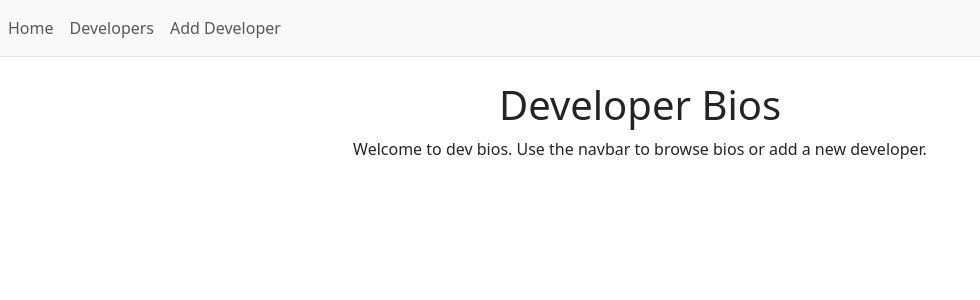
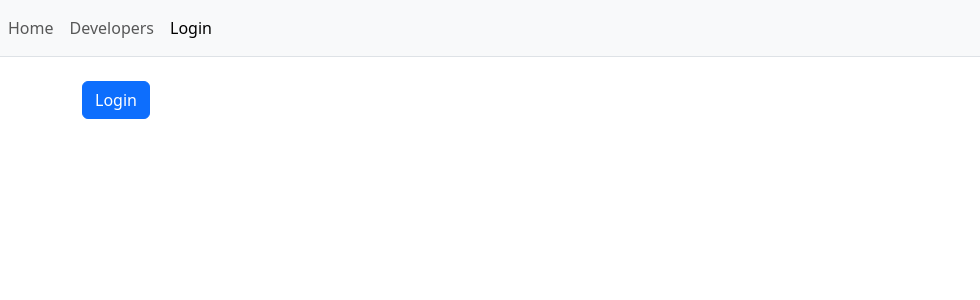
Before and after one commit to aditk3/react-learnfest, a React (Vite) app: page /login in a window 1280 px wide. Shown: the top 300 px of the page, without its empty margins (0-980 px from the left). Built offline with nearby package versions, Linux system fonts and the light colour scheme.

Commit message:
Implement authentication context and routing for login and error handling

```diff
--- a/src/App.jsx
+++ b/src/App.jsx
@@ -3,8 +3,14 @@ import Navbar from "./components/Navbar";
 import AddDeveloper from "./screens/AddDeveloper";
 import DisplayBios from "./screens/DisplayBios";
 import Home from "./screens/Home";
+import { useContext } from "react";
+import AuthContext from "./contexts/auth";
+import ErrorScreen from "./screens/ErrorScreen";
+import Login from "./screens/Login";
 
 function App() {
+  const { isLoggedIn } = useContext(AuthContext);
+
   return (
     <>
       <Navbar />
@@ -13,8 +19,11 @@ function App() {
         <Routes>
           <Route path="/" element={<Home />} />
           <Route path="/developers" element={<DisplayBios />} />
-          <Route path="/add-developer" element={<AddDeveloper />} />
-          <Route path="*" element={<Home />} />
+          <Route path="/login" element={<Login />} />
+          {isLoggedIn && (
+            <Route path="/add-developer" element={<AddDeveloper />} />
+          )}
+          <Route path="*" element={<ErrorScreen />} />
         </Routes>
       </div>
     </>
--- a/src/components/Navbar.jsx
+++ b/src/components/Navbar.jsx
@@ -1,6 +1,10 @@
+import { useContext } from "react";
 import { NavLink } from "react-router-dom";
+import AuthContext from "../contexts/auth";
 
 export default function Navbar() {
+  const { isLoggedIn, setIsLoggedIn } = useContext(AuthContext);
+
   return (
     <nav className="navbar navbar-expand-lg navbar-light bg-light border-bottom">
       <div className="navbar-nav">
@@ -10,10 +14,25 @@ export default function Navbar() {
         <NavLink className="nav-link" to="/developers">
           Developers
         </NavLink>
+        {isLoggedIn ? (
+          <>
             <NavLink className="nav-link" to="/add-developer">
               Add Developer
             </NavLink>
+            <NavLink
+              className="nav-link"
+              to="/"
+              onClick={() => setIsLoggedIn(false)}
+            >
+              Logout
+            </NavLink>
+          </>
+        ) : (
+          <NavLink className="nav-link" to="/login">
+            Login
+          </NavLink>
+        )}
       </div>
     </nav>
-    )
+  );
 }
--- /dev/null
+++ b/src/contexts/auth/AuthContextProvider.jsx
@@ -0,0 +1,23 @@
+import { useState } from "react";
+
+import PropTypes from "prop-types";
+import AuthContext from ".";
+
+const AuthContextProvider = ({ children }) => {
+  const [isLoggedIn, setIsLoggedIn] = useState(false);
+
+  const context = {
+    isLoggedIn,
+    setIsLoggedIn,
+  };
+
+  return (
+    <AuthContext.Provider value={context}>{children}</AuthContext.Provider>
+  );
+};
+
+AuthContextProvider.propTypes = {
+  children: PropTypes.object,
+};
+
+export default AuthContextProvider;
--- /dev/null
+++ b/src/contexts/auth/index.js
@@ -0,0 +1,3 @@
+import React from "react";
+const AuthContext = React.createContext({});
+export default AuthContext;
--- a/src/main.jsx
+++ b/src/main.jsx
@@ -1,13 +1,16 @@
 import { StrictMode } from "react";
 import { createRoot } from "react-dom/client";
+import { BrowserRouter } from "react-router-dom";
+import App from "./App.jsx";
+import AuthContextProvider from "./contexts/auth/AuthContextProvider.jsx";
 import "./styles/index.css";
-import App from "./App.jsx";
-import { BrowserRouter } from "react-router-dom";
 
 createRoot(document.getElementById("root")).render(
   <StrictMode>
     <BrowserRouter>
-      <App />
+      <AuthContextProvider>
+        <App />
+      </AuthContextProvider>
     </BrowserRouter>
   </StrictMode>,
 );
--- /dev/null
+++ b/src/screens/ErrorScreen.jsx
@@ -0,0 +1,7 @@
+function ErrorScreen() {
+  return (
+    <div>ErrorScreen: Invalid path</div>
+  )
+}
+
+export default ErrorScreen
--- /dev/null
+++ b/src/screens/Login.jsx
@@ -0,0 +1,22 @@
+import { useContext } from "react";
+import AuthContext from "../contexts/auth";
+import { useNavigate } from "react-router-dom";
+
+export default function Login() {
+  const { setIsLoggedIn } = useContext(AuthContext);
+  let navigate = useNavigate();
+
+  return (
+    <>
+      <button
+        className="btn btn-primary"
+        onClick={() => {
+          setIsLoggedIn(true);
+          navigate("/");
+        }}
+      >
+        Login
+      </button>
+    </>
+  );
+}
```
Lines whose indentation alone changed are shown as unchanged.
